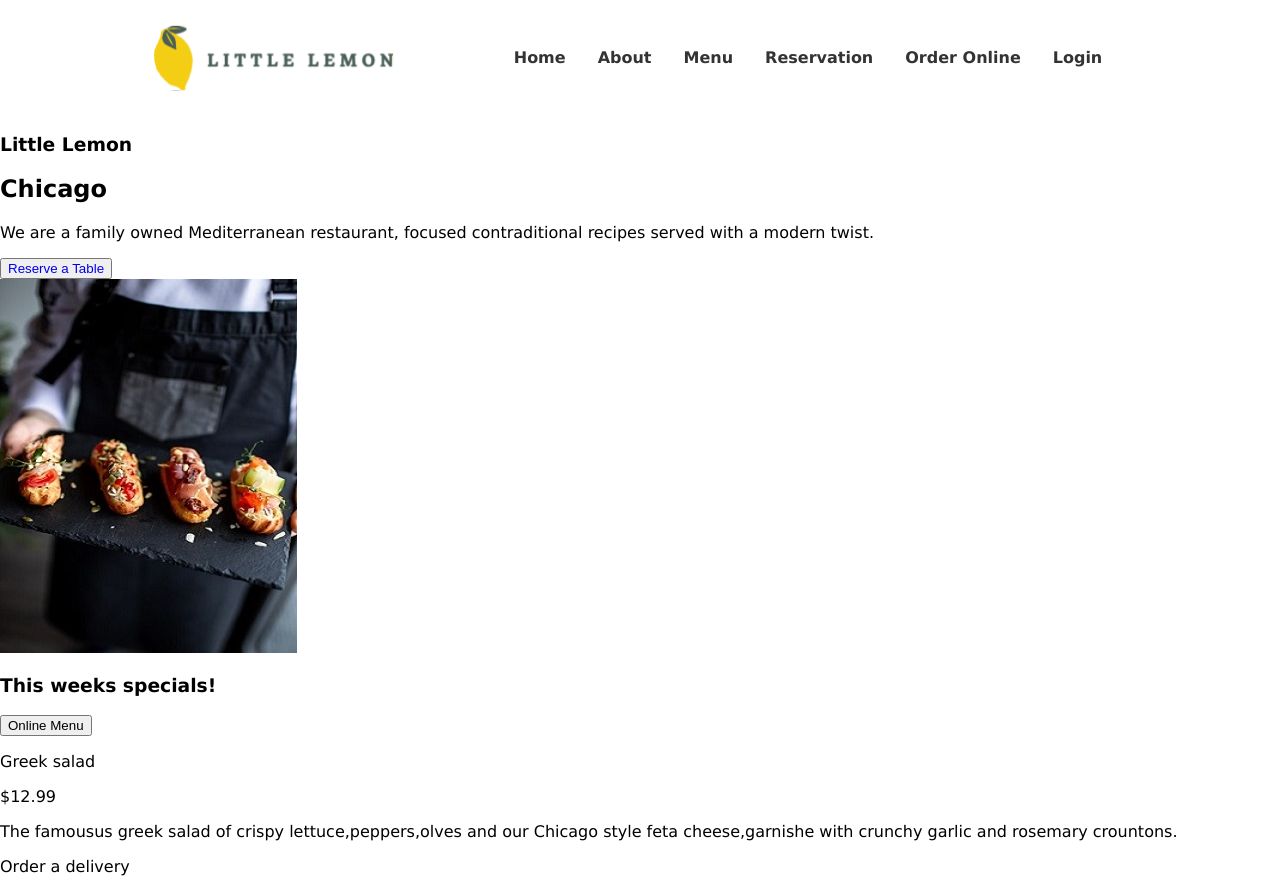
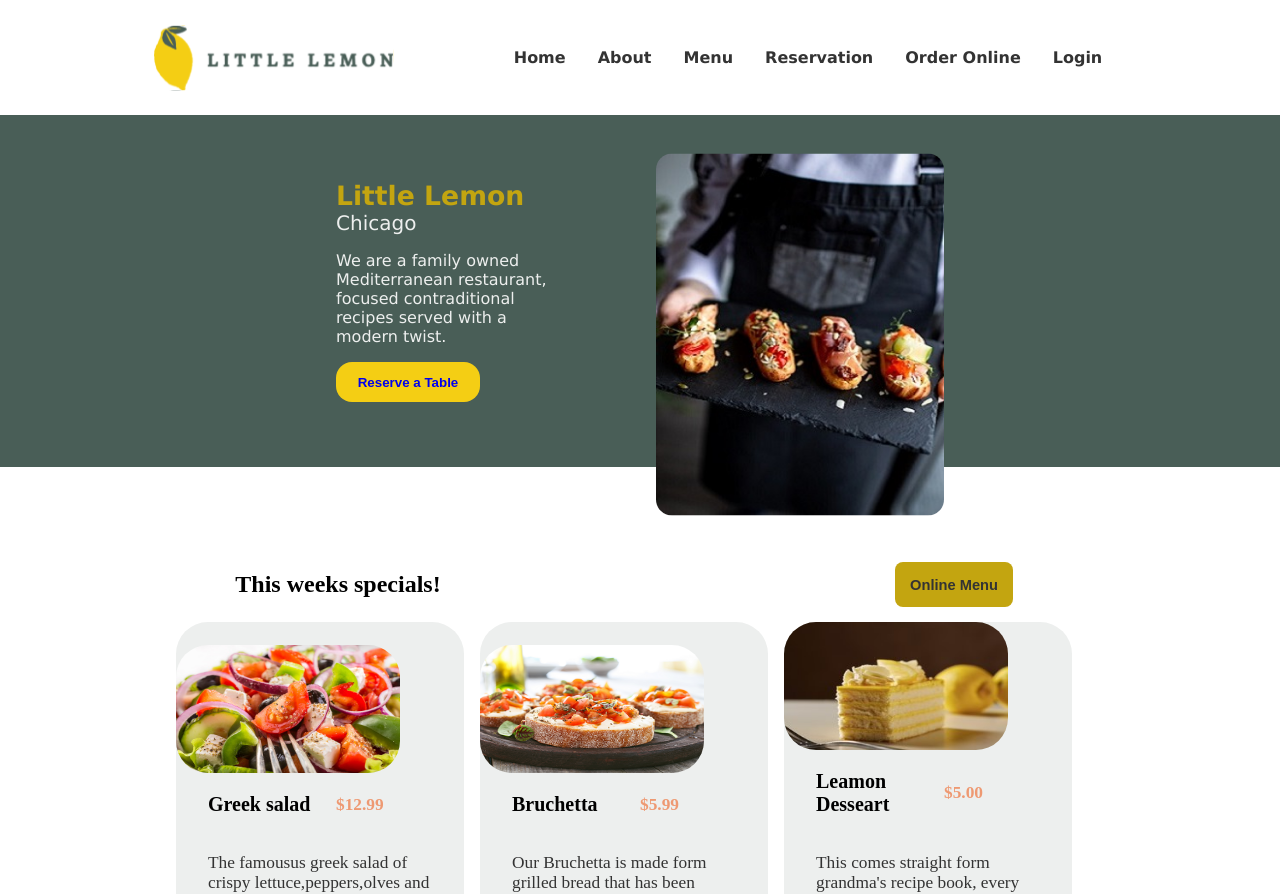
Before and after one commit to afonsecav88/capstone-little-lemon, a React (Vite) app: page / in a window 1280 px wide. Shown: the top 894 px of the page. Built offline with nearby package versions, Linux system fonts and the light colour scheme.

Commit message:
create specials section desktop device

```diff
--- a/src/components/Footer.tsx
+++ b/src/components/Footer.tsx
@@ -8,9 +8,6 @@ export const Footer = () => {
           className="footer-section-logo-img"
         />
       </div>
-      {/* <div className="footer-doormat-navigator">
-        <Nav />
-      </div> */}
       <div className="footer-contact">
         <p>Contact</p>
         <ul className="footer-contact-list">
@@ -46,9 +43,9 @@ export const Footer = () => {
         </ul>
       </div>
 
-      {/* <div>
-      <section><p>&copy; Little Lemon Restaurant</p></section>
-    </div> */}
+      <section className="footer-end-restaurant-name">
+        <p> &copy; Little Lemon Restaurant</p>
+      </section>
     </footer>
   );
 };
--- a/src/components/Specials.tsx
+++ b/src/components/Specials.tsx
@@ -7,7 +7,7 @@ export const Specials = () => {
         <h1>This weeks specials!</h1>
         <button aria-label="online menu">Online Menu</button>
       </section>
-      <section>
+      <section className="specials-section-card-container">
         {specialsData.map((card) => (
           <div key={card.id} className="specials-section-card">
             <div className="specials-section-card-items">
--- a/src/index.css
+++ b/src/index.css
@@ -66,41 +66,44 @@ body {
   display: none;
 }
 
-
 /* End nav-section */
 
+
 /* Begin CallToAction section */
-.call-to-action {
+.call-to-action-container {
   display: flex;
-  flex-direction: row;
   justify-content: center;
-  gap: 15vw;
-  height: 19em;
-  background-color: #495E57;
-  /* padding: 3em; */
+  gap: 6rem;
+  align-items: center;
+  max-width: 100%;
+  height: 20rem;
+  background-color: var(--primary-green);
+  padding: 1em;
 }
 
-.call-to-action>section>img {
+.call-to-action-img {
   display: flex;
-  /* width: 22em;
-  height: 26em; */
-  border-radius: 1em;
+  width: 100%;
+  max-width: 18rem;
+  border-radius: 1rem;
+  transform: translateY(12%);
 }
 
-.call-to-action>section>button {
-  width: 10rem;
-  height: 3rem;
+
+.call-to-action-button {
+  width: 9rem;
+  height: 2.5rem;
   border-radius: 1rem;
   padding: 0.5em;
-  background-color: var(secondary-yellow);
+  background-color: var(--primary-yellow);
   color: #333333;
-  font-size: 13.5pt;
-  border: 0;
+  font-size: 10pt;
+  border: 0em;
   font-weight: bold;
   text-decoration: none;
 }
 
-.call-to-action>section>button:hover {
+.call-to-action-button:hover {
   background-color: var(--secondary-yellow);
 }
 
@@ -108,36 +111,162 @@ body {
   text-decoration: none;
 }
 
-
-.call-to-action>section {
-  display: flex;
-  flex-direction: column;
-  margin: 0em;
+.call-to-action-p {
+  width: 14rem;
+  font-size: 12pt;
+  color: #EDEFEE;
 }
 
-.call-to-action>section>p {
-  width: 14em;
-  font-size: 14pt;
+.call-to-action-header {
+  margin-top: 0em;
+  margin-bottom: 0em;
+  color: var(--secondary-yellow);
+  font-size: 20pt;
+}
+
+.call-to-action-subheader {
+  margin-top: 0rem;
+  margin-bottom: 0.5rem;
   color: #EDEFEE;
+  font-size: 15pt;
+  font-weight: lighter;
 }
 
 /* End CallToAction Component */
 
-/*use in desktop chicago*/
-/*.call-to-action-header {
-    margin-top: 0;
-    margin-bottom: 0em;
-    color: var(--secondary-yellow);
-    font-size: 30pt;
-  }
+/* Begin Specials Section */
+.specials-section-container {
+  display: flex;
+  flex-direction: column;
+  align-content: center;
+  font-family: "Karla";
+  align-items: center;
+  /* background-color: #EDEFEE; */
+  padding: 5em 1em;
+  width: 95%;
+}
 
-  .call-to-action-subheader {
-    margin-top: 0em;
-    margin-bottom: 0.5em;
-    color: #EDEFEE;
-    font-size: 22pt;
-    font-weight: lighter;
-  }*/
+.specials-section-header {
+  display: flex;
+  align-items: center;
+  justify-content: space-around;
+  width: 100%;
+  gap: 1rem;
+}
+
+.specials-section-header>h1 {
+  font-family: 'Markazi Text';
+  padding: 0;
+  font-size: 18pt;
+}
+
+.specials-section-header>button {
+  border-radius: 0.5rem;
+  padding: 1em;
+  background-color: var(--secondary-yellow);
+  color: #333333;
+  font-size: 11pt;
+  border: 0em;
+  font-weight: bold;
+  cursor: pointer;
+}
+
+.specials-section-header>button:hover {
+  background-color: var(--secondary-green);
+}
+
+/*Card items sections*/
+.specials-section-card-container {
+  display: flex;
+  gap: 1em;
+}
+
+.specials-section-card {
+  display: flex;
+  flex-direction: column-reverse;
+  padding-bottom: 2em;
+  background-color: #EDEFEE;
+  cursor: pointer;
+  border-top-left-radius: 2rem;
+  border-top-right-radius: 2rem;
+}
+
+.specials-section-card:hover {
+  box-shadow: .5rem .5rem .5rem var(--cards-colors-separator);
+  transition: all .3s ease-out;
+}
+
+.specials-section-card-items {
+  display: flex;
+  flex-direction: column;
+  align-items: center;
+}
+
+.card-item-header {
+  display: flex;
+  align-items: center;
+  align-items: center;
+  padding-left: 2rem;
+}
+
+.card-item-header>p {
+  font-weight: bold;
+  font-size: 15pt;
+  width: 8rem;
+}
+
+.card-item-header>p:last-child {
+  color: #EE9972;
+  font-weight: bold;
+  font-size: 13pt;
+}
+
+.card-item-description {
+  width: 80%;
+  max-width: 14rem;
+  font-size: 13pt;
+  color: #333333;
+
+}
+
+.card-item-footer {
+  display: flex;
+  align-items: center;
+  justify-content: center;
+}
+
+.card-item-footer>p {
+  font-weight: bold;
+  font-size: 12.5pt;
+  width: 8rem;
+  padding-right: 1.5em;
+}
+
+.card-item-footer>img {
+  max-width: 2rem;
+  height: 2rem;
+}
+
+.card-image-container {
+  display: flex;
+  padding-right: 1em;
+}
+
+.card-image {
+  display: flex;
+  width: 100%;
+  max-width: 14rem;
+  max-height: 8rem;
+  border-radius: 2rem;
+  /* padding: 1em; */
+}
+
+/* End Specials Section */
+
+
+
+
+
 
 
 /* Begin mobile first  */
@@ -218,6 +347,7 @@ body {
   .call-to-action-container {
     display: flex;
     justify-content: space-around;
+    gap: 0;
     align-items: center;
     max-width: 100%;
     height: 15rem;
@@ -230,6 +360,7 @@ body {
     width: 80%;
     max-width: 15rem;
     border-radius: 1rem;
+    transform: translateY(0%);
   }
 
 
@@ -319,13 +450,22 @@ body {
   }
 
   /*Card items sections*/
+  .specials-section-card-container {
+    display: flex;
+    flex-direction: column;
+    gap: 0;
+  }
+
   .specials-section-card {
     display: flex;
     flex-direction: row;
     padding-bottom: 2em;
     border-top: var(--cards-colors-separator) 2px solid;
     border-bottom: #959595 2px solid;
+    background-color: #ffffff;
     cursor: pointer;
+    border-top-left-radius: 0rem;
+    border-top-right-radius: 0rem;
   }
 
   .specials-section-card:hover {
@@ -336,13 +476,14 @@ body {
   .specials-section-card-items {
     display: flex;
     flex-direction: column;
-    align-content: space-around;
+    align-items: start;
   }
 
   .card-item-header {
     display: flex;
     justify-content: space-between;
     align-items: center;
+    padding-left: 0;
   }
 
   .card-item-header>p {
@@ -367,6 +508,7 @@ body {
   .card-item-footer {
     display: flex;
     align-items: center;
+    justify-content: start;
   }
 
   .card-item-footer>p {
@@ -604,6 +746,7 @@ body {
     display: flex;
     flex-direction: column;
     align-items: center;
+    margin-bottom: 2em;
   }
 
   .footer-social-media-list {
@@ -630,6 +773,14 @@ body {
     width: 2rem;
     height: 2rem;
     padding-right: 0.5em;
+  }
+
+  .footer-end-restaurant-name>p {
+    font-weight: bold;
+    font-size: 15pt;
+    align-self: flex-end;
+    border-top: 0.1em solid var(--primary-green);
+    padding: 0.5em;
   }
 
   /*End footer section*/
@@ -737,5 +888,10 @@ body {
     font-weight: bold;
   }
 
+  .footer-end-restaurant-name {
+    display: flex;
+    flex-direction: column;
+  }
+
   /*End Booking slot section */
 }
```
